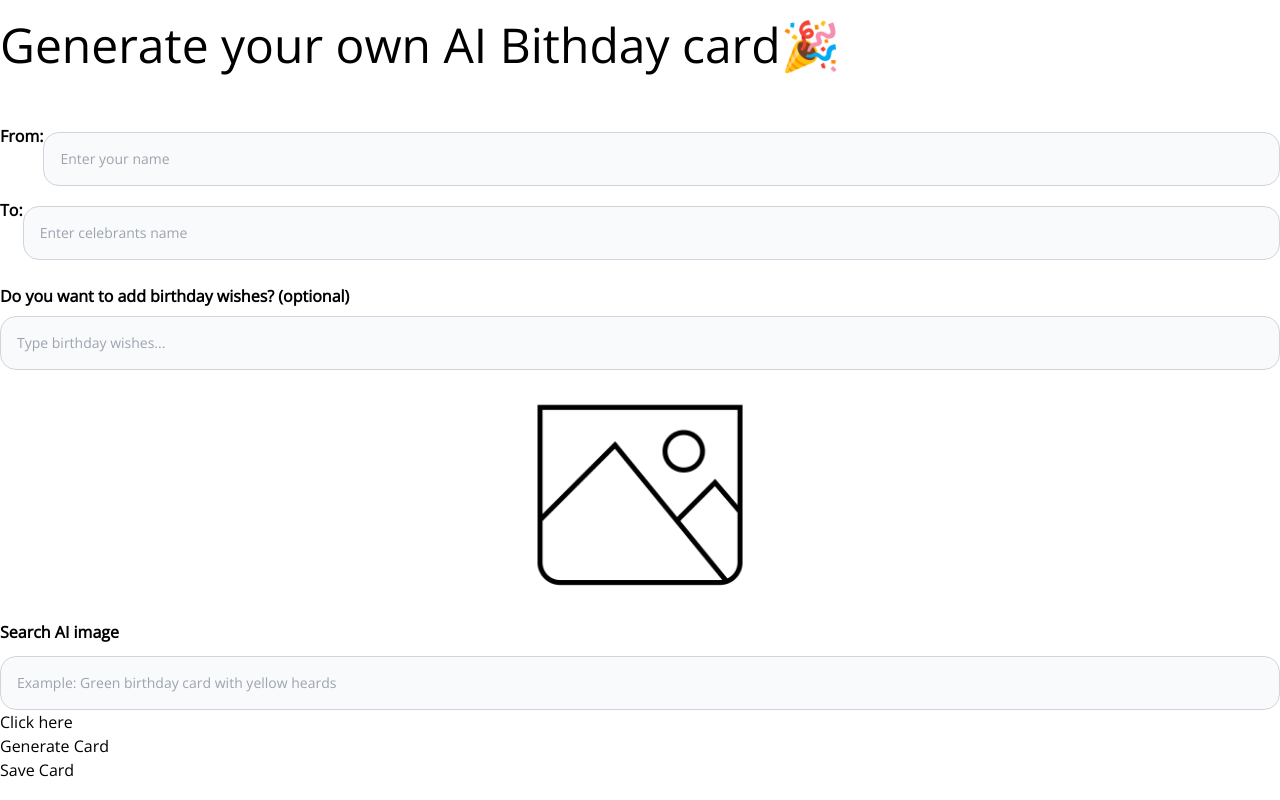
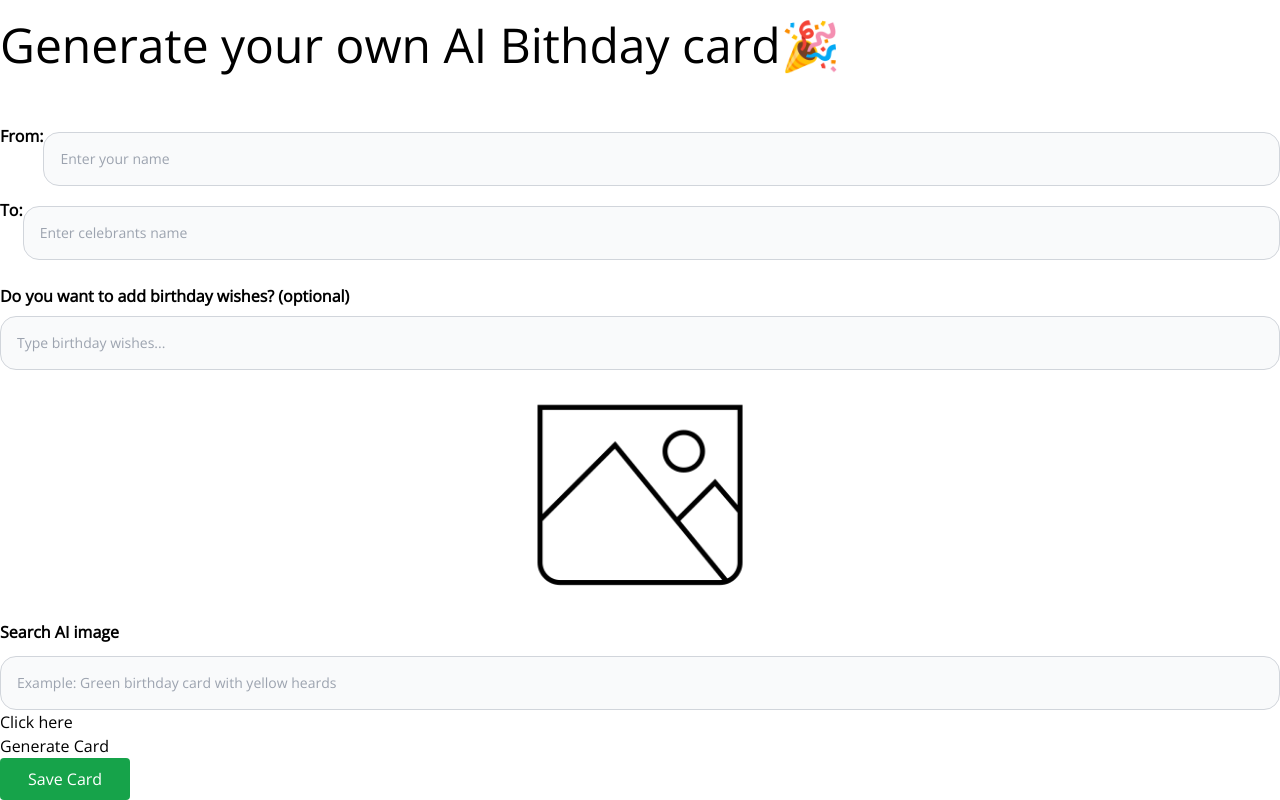
Before and after one commit to brovnie/ai_birthday_cards, a React (Vite) app in the folder client/: page /create-card in a window 1280 px wide. Shown: the part 312-1112 px from the top of the page. Built offline with nearby package versions, Linux system fonts and the light colour scheme.

Commit message:
:lipstick: (UI components) added Button

```diff
--- /dev/null
+++ b/client/src/components/UI/Button.jsx
@@ -0,0 +1,11 @@
+import React from 'react'
+
+const Button = (props) => {
+  return (
+    <button type={props.type} onClick={props.onClick} className={`px-7 py-2 text-center rounded text-white w-auto min-h-[42px] vertical-center ${props.bgcolor}`}>
+      { props.children }
+    </button>
+  )
+}
+
+export default Button
--- a/client/src/components/index.js
+++ b/client/src/components/index.js
@@ -4,6 +4,7 @@ import Loader from "./UI/Loader";
 import Input from "./UI/Input";
 import Image from "./UI/Image";
 import Hero from "./Hero/Hero";
+import Button from "./UI/Button";
 
 export {
     Router,
@@ -11,5 +12,6 @@ export {
     Loader,
     Input,
     Image,
-    Hero
+    Hero,
+    Button
 }
--- a/client/src/features/GenerateBirthdayCard/BirthdayCardForm.jsx
+++ b/client/src/features/GenerateBirthdayCard/BirthdayCardForm.jsx
@@ -1,6 +1,7 @@
 import React, { useRef, useState } from 'react'
 import GenerateImage from './GenerateImage';
-import { Input } from '../../components';
+import { Input, Button } from '../../components';
+
 
 const BirthdayCardForm = () => {
     const senderInput = useRef("");
@@ -64,7 +65,7 @@ const BirthdayCardForm = () => {
             imageText={setImageText}
             image={setImage}
         />
-        <button type="submit"> Save Card</button>
+        <Button type="submit" bgcolor="bg-green-600">Save Card</Button>
     </form>
   )
 }
```
